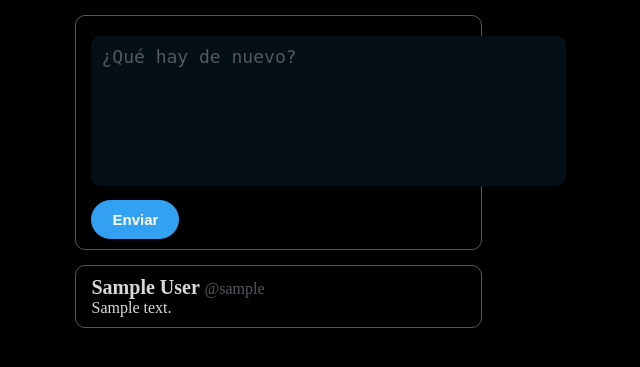
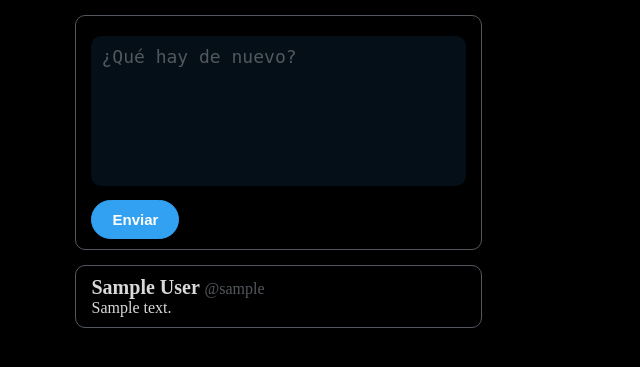
Before and after one commit to espinoza/fakeTwitter, a Django app: template main/templates/home.html in a window 1280 px wide. Shown: the top 367 px of the page, without its empty margins (361-1001 px from the left). Run offline with Django 3.2, Linux system fonts and the light colour scheme; the template is opened without the code that fills it: values that come from a table or form of the project are taken from there, others are empty; tables that the repository leaves empty hold one stand-in row (values such as "Sample post"); style sheets or scripts are compiled from the project's sources.

Commit message:
Fix Textarea width

```diff
--- a/assets/scss/homeStyle.scss
+++ b/assets/scss/homeStyle.scss
@@ -12,9 +12,11 @@
 }
 
 #id_message {
+  width: calc(100% - 20px);
+  position: relative;
   resize: none;
+  padding: 10px;
   margin: 10px 0;
-  padding: 10px;
   font-size: 18px;
   height: 130px;
   border-radius: 10px;
```
